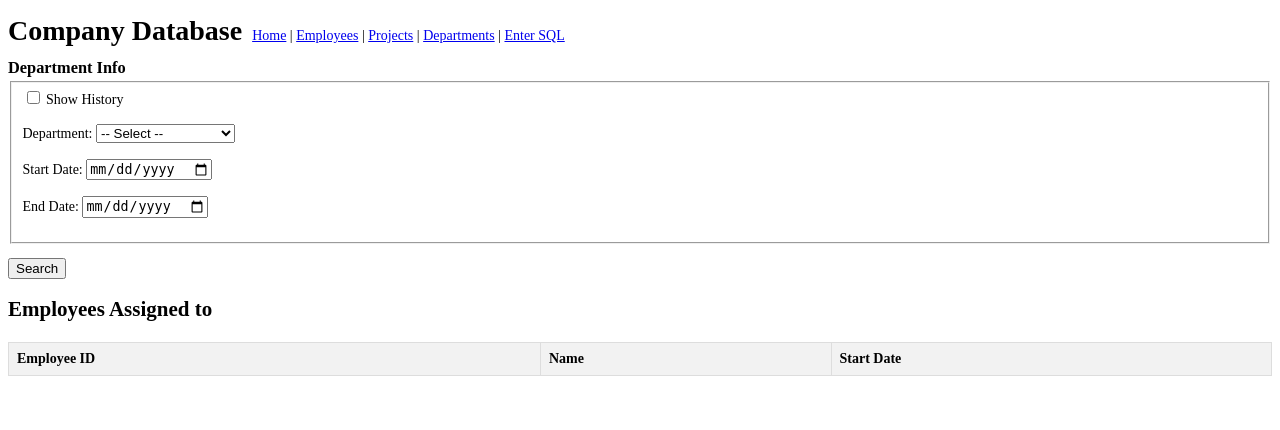
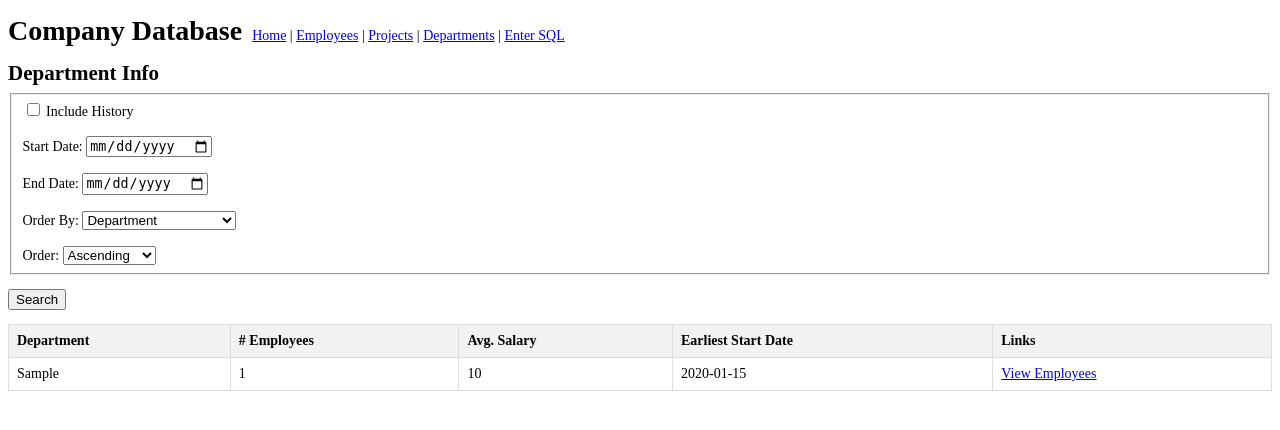
Before and after one commit to jdbren/database-project, a Flask app: page /department/search in a window 1280 px wide. Shown: the top 430 px of the page. Run offline with Flask 3, Linux system fonts and the light colour scheme; tables that the repository leaves empty hold one stand-in row (values such as "Sample post"); lists and menus that the app fills with data are empty; some libraries are stand-ins or nearby versions.

Commit message:
add stats for departments

```diff
--- a/app/department.py
+++ b/app/department.py
@@ -4,13 +4,9 @@ from app.db import search_db
 
 bp = Blueprint('department', __name__, url_prefix='/department')
 
-@bp.get('/search')
-def search_department():
-    departments_list = search_db('SELECT Name FROM Departments', cursors.DictCursor)
-    selected_department = request.args.get('department')
-    if not selected_department:
-        return render_template('department/search.html', dept_list=departments_list, args=request.args)
-
+@bp.get('<string:department>')
+def department_info(department):
+    selected_department = department
     table = 'EmployeeDepartmentsHistory' if request.args.get('history') else 'EmployeeDepartments'
 
     query = "SELECT e.ID, CONCAT(e.FirstName, ' ', e.LastName) AS Name, ed.StartDate "
@@ -29,6 +25,29 @@ def search_department():
     print(query)
 
     results = search_db(query, cursors.DictCursor)
-    return render_template('department/search.html', dept_list=departments_list,
-                           args=request.args, dept=selected_department,
-                           employees=results)
+    return render_template('department/view.html',
+                           dept=selected_department,
+                           employees=results,
+                           history=bool(request.args.get('history')))
+
+@bp.get('search')
+def search_department():
+    dept_list = search_db('SELECT Name FROM Departments', cursors.DictCursor)
+    dept_table = 'EmployeeDepartmentsHistory' if request.args.get('history') else 'EmployeeDepartments'
+    pos_table = 'EmployeePositionsHistory' if request.args.get('history') else 'EmployeePositions'
+    order_by = request.args.get('order_by', 'Department')
+    asc = request.args.get('order', 'ASC')
+
+    query = f'''
+        SELECT ed.Department,
+            COUNT(ed.ID) AS NumEmployees,
+            ROUND(AVG(ep.Salary)) AS AvgSalary,
+            MIN(ed.StartDate) AS EarliestStartDate
+        FROM {dept_table} ed
+        JOIN {pos_table} ep ON ed.ID = ep.ID
+        GROUP BY ed.Department
+        ORDER BY {order_by} {asc}
+    '''
+
+    departments = search_db(query, cursors.DictCursor)
+    return render_template('department/search.html', dept_list=dept_list, departments=departments, args=request.args)
--- a/app/templates/department/search.html
+++ b/app/templates/department/search.html
@@ -41,20 +41,13 @@
 
 {% block content %}
   {{ super() }}
-  <h3>Department Info</h3>
+  <h2>Department Info</h3>
+
   <!-- Basic Search Form -->
   <form action="/department/search" method="GET">
     <fieldset>
       <input type="checkbox" id="history" name="history" {% if args.history %}checked{% endif %}>
-      <label for="history">Show History</label><br><br>
-
-      <label for="department">Department:</label>
-      <select id="department" name="department">
-        <option value>-- Select --</option>
-        {% for dept in dept_list %}
-        <option value="{{ dept.Name }}" {% if args.department == dept.Name %}selected{% endif %}>{{ dept.Name }}</option>
-        {% endfor %}
-      </select><br><br>
+      <label for="history">Include History</label><br><br>
 
       <label for="start_date">Start Date:</label>
       <input type="date" id="start_date" name="start_date" value="{{ args.start_date }}"><br><br>
@@ -62,29 +55,47 @@
       <label for="end_date">End Date:</label>
       <input type="date" id="end_date" name="end_date" value="{{ args.end_date }}"><br><br>
 
+      <label for="order_by">Order By:</label>
+      <select id="order_by" name="order_by">
+        <option value="Department" {% if args.order_by == 'Department' %}selected{% endif %}>Department</option>
+        <option value="NumEmployees" {% if args.order_by == 'NumEmployees' %}selected{% endif %}>Number of Employees</option>
+        <option value="AvgSalary" {% if args.order_by == 'AvgSalary' %}selected{% endif %}>Average Salary</option>
+        <option value="EarliestStartDate" {% if args.order_by == 'EarliestStartDate' %}selected{% endif %}>Earliest Start Date</option>
+      </select><br><br>
+
+      <label for="order">Order:</label>
+      <select id="order" name="order">
+        <option value="asc" {% if args.order == 'asc' %}selected{% endif %}>Ascending</option>
+        <option value="desc" {% if args.order == 'desc' %}selected{% endif %}>Descending</option>
+      </select>
+
     </fieldset>
     <button type="submit" style="margin-top: 1rem; margin-bottom: 1rem;">Search</button>
-  </form>
 
-  <h3 class="details-header">Employees Assigned to {{ dept }}</h3>
     <table>
       <thead>
         <tr>
-        <th>Employee ID</th>
-        <th>Name</th>
-        <th>Start Date</th>
-        {% if args.history is defined %}<th>End Date</th>{% endif %}
+          <th>Department</th>
+          <th># Employees</th>
+          <th>Avg. Salary</th>
+          <th>Earliest Start Date</th>
+          <th>Links</th>
         </tr>
       </thead>
       <tbody>
-      {% for emp in employees %}
+        {% for dept in departments %}
         <tr>
-        <td>{{ emp.ID }}</td>
-        <td>{{ emp.Name }}</td>
-        <td>{{ emp.StartDate }}</td>
-        {% if args.history is defined %}<td>{{ emp.EndDate }}</td>{% endif %}
+          <td>{{ dept.Department }}</td>
+          <td>{{ dept.NumEmployees }}</td>
+          <td>{{ dept.AvgSalary }}</td>
+          <td>{{ dept.EarliestStartDate }}</td>
+          <td>
+            <a href="/department/{{ dept.Department }}?history={{ args.history }}">View Employees</a>
+          </td>
         </tr>
         {% endfor %}
       </tbody>
     </table>
+  </form>
+
 {% endblock %}
```
Also changed, not shown: app/templates/department/view.html (added, +54 -0 lines). Lines whose indentation alone changed are shown as unchanged.
